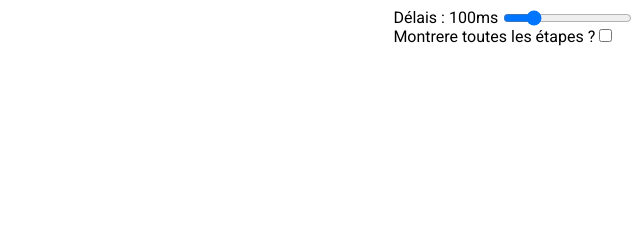
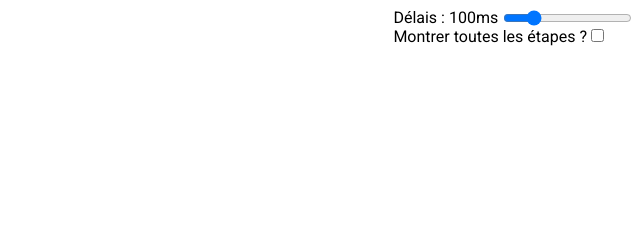
Before and after one commit to leo-jcq/projet-ia, a website built with Vite: page index.html in a window 1280 px wide. Shown: the top 240 px of the page, 640-1280 px from the left. Built offline with nearby package versions, Linux system fonts and the light colour scheme.

Commit message:
correct typo

```diff
--- a/index.html
+++ b/index.html
@@ -41,7 +41,7 @@
                     </div>
 
                     <div id="show-full">
-                        <label for="show-full-input" id="show-full-input-label">Montrere toutes les étapes ?</label>
+                        <label for="show-full-input" id="show-full-input-label">Montrer toutes les étapes ?</label>
                         <input type="checkbox" id="show-full-input">
                     </div>
                 </div>
```
